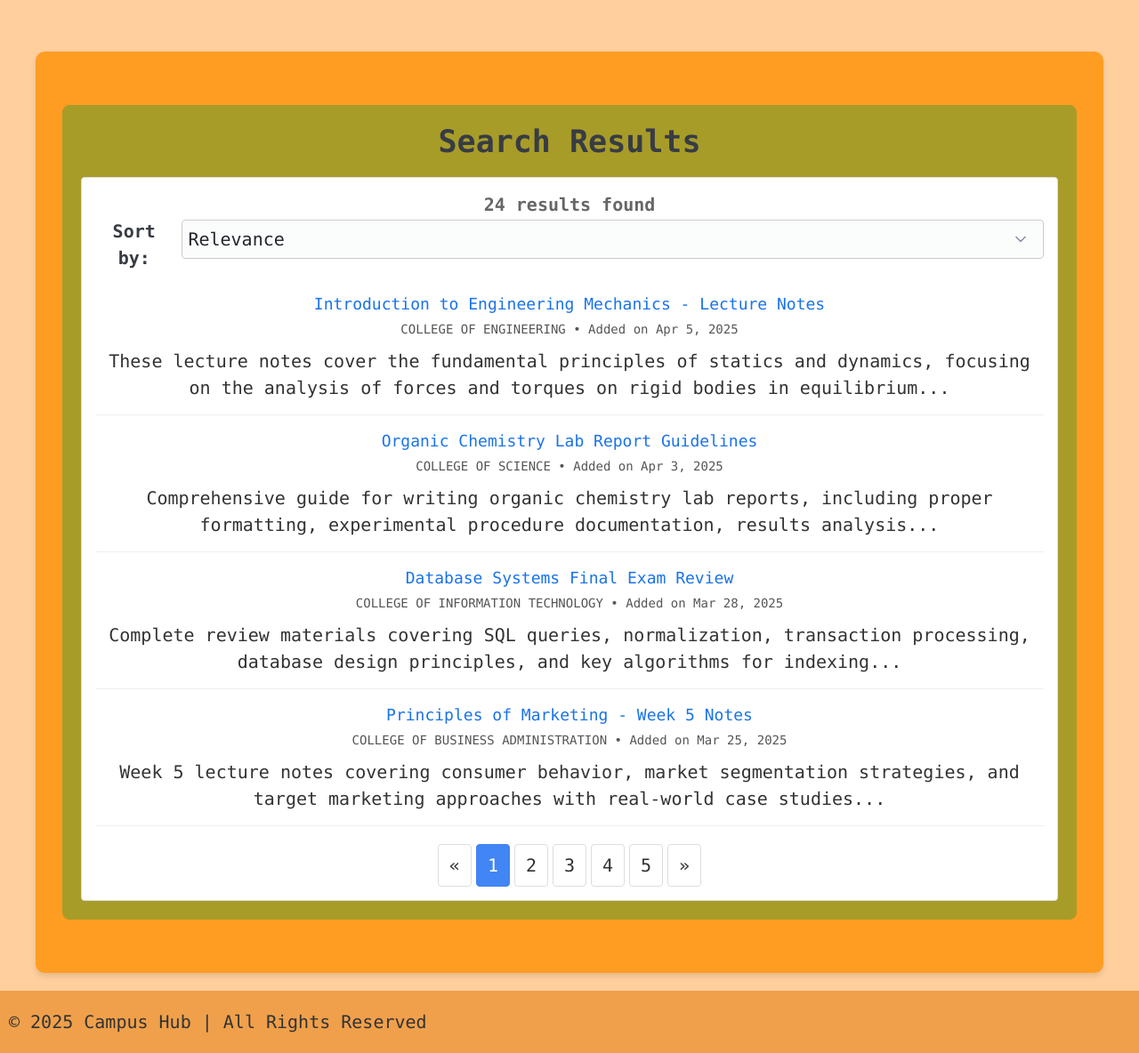
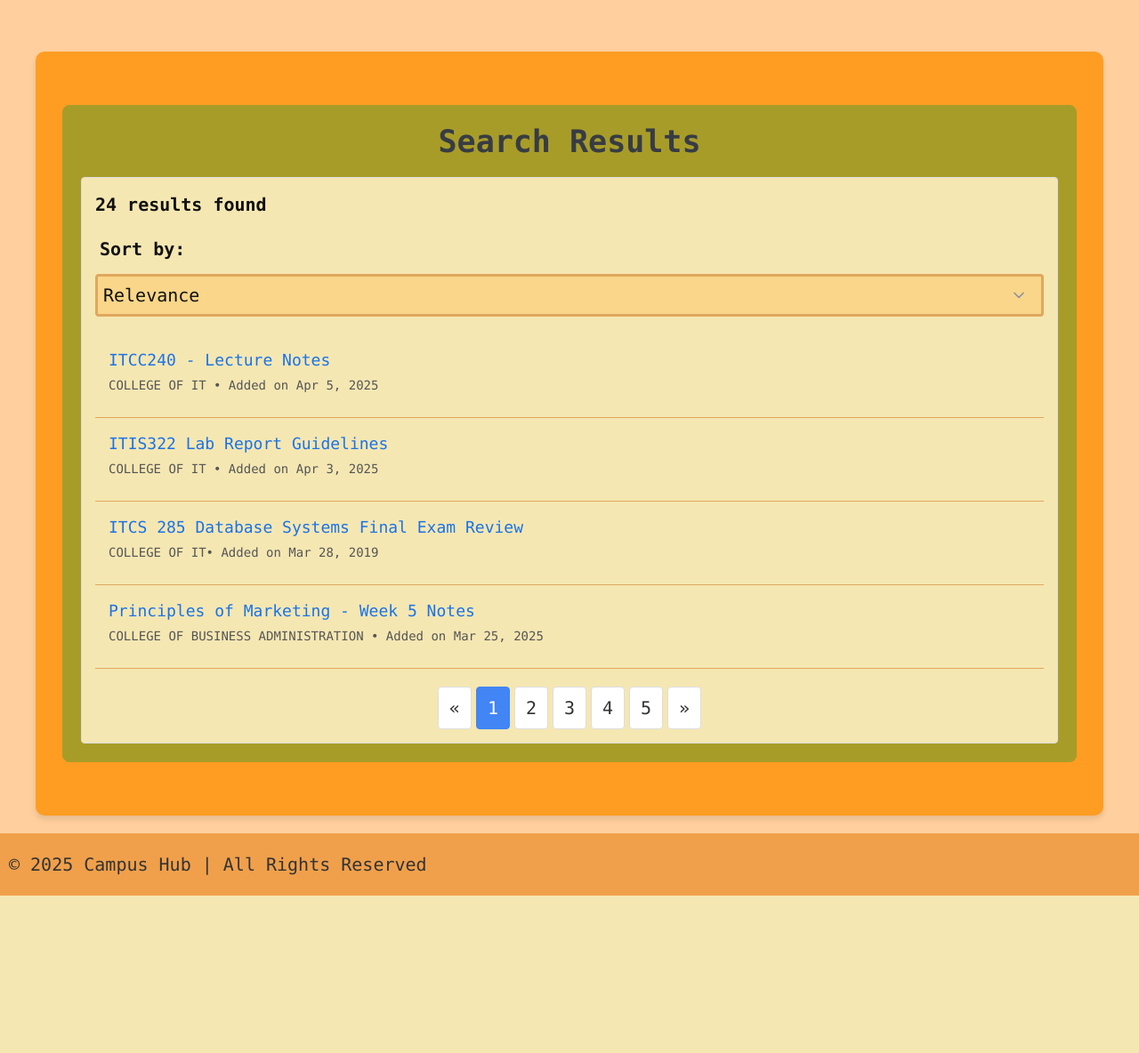
Before and after one commit to BayanAsmawi/itcs333_project, a PHP site: page /Search-results.html in a window 1280 px wide. Shown: the part 207-1391 px from the top of the page at 89% size. After the commit the page ends 1214 px from the top, so only its background shows below. Run offline with PHP 8.4, Linux system fonts and the light colour scheme; some libraries are stand-ins or nearby versions.

Commit message:
results update

```diff
--- a/course-notes/Search-results.html
+++ b/course-notes/Search-results.html
@@ -40,57 +40,37 @@
             </div>
 
             <!-- Sample search results -->
-            <div class="result-item">
-              <div class="result-title">
-                Introduction to Engineering Mechanics - Lecture Notes
+            <div id="result-item" class="result-item">
+              <div id="result-title" class="result-title">
+                ITCC240 - Lecture Notes
               </div>
-              <div class="result-meta">
-                COLLEGE OF ENGINEERING • Added on Apr 5, 2025
-              </div>
-              <div class="result-excerpt">
-                These lecture notes cover the fundamental principles of statics
-                and dynamics, focusing on the analysis of forces and torques on
-                rigid bodies in equilibrium...
+              <div id="result-meta" class="result-meta">
+                COLLEGE OF IT • Added on Apr 5, 2025
               </div>
             </div>
 
-            <div class="result-item">
-              <div class="result-title">
-                Organic Chemistry Lab Report Guidelines
+            <div id="result-item" class="result-item">
+              <div id="result-title" class="result-title">
+                ITIS322 Lab Report Guidelines
               </div>
-              <div class="result-meta">
-                COLLEGE OF SCIENCE • Added on Apr 3, 2025
-              </div>
-              <div class="result-excerpt">
-                Comprehensive guide for writing organic chemistry lab reports,
-                including proper formatting, experimental procedure
-                documentation, results analysis...
+              <div id="result-meta" class="result-meta">
+                COLLEGE OF IT • Added on Apr 3, 2025
               </div>
             </div>
 
-            <div class="result-item">
-              <div class="result-title">Database Systems Final Exam Review</div>
-              <div class="result-meta">
-                COLLEGE OF INFORMATION TECHNOLOGY • Added on Mar 28, 2025
-              </div>
-              <div class="result-excerpt">
-                Complete review materials covering SQL queries, normalization,
-                transaction processing, database design principles, and key
-                algorithms for indexing...
+            <div id="result-item" class="result-item">
+              <div id="result-title" class="result-title">ITCS 285 Database Systems Final Exam Review</div>
+              <div id="result-meta" class="result-meta">
+                COLLEGE OF IT• Added on Mar 28, 2019
               </div>
             </div>
 
-            <div class="result-item">
-              <div class="result-title">
+            <div id="result-item" class="result-item">
+              <div id="result-title" class="result-title">
                 Principles of Marketing - Week 5 Notes
               </div>
-              <div class="result-meta">
+              <div id="result-meta" class="result-meta">
                 COLLEGE OF BUSINESS ADMINISTRATION • Added on Mar 25, 2025
-              </div>
-              <div class="result-excerpt">
-                Week 5 lecture notes covering consumer behavior, market
-                segmentation strategies, and target marketing approaches with
-                real-world case studies...
               </div>
             </div>
 
--- a/course-notes/style4.css
+++ b/course-notes/style4.css
@@ -58,7 +58,7 @@ li a:hover {
   flex-direction: column;
   gap: 30px;
 }
-
+/* Search bar style */
 .search-section,
 .upload-section {
   background-color: #a89c29;
@@ -128,8 +128,7 @@ button {
 button:hover {
   background-color: #0056b3;
 }
-
-#search-results,
+/* Upload bar */
 #upload-status {
   margin-top: 15px;
   text-align: center;
@@ -151,8 +150,9 @@ footer {
   margin-top: auto;
 }
 
+/* Results page style */
 #search-results {
-  background-color: white;
+  background-color: #f5e7b2;
   border: 1px solid #ddd;
   border-radius: 4px;
   padding: 15px;
@@ -168,49 +168,50 @@ footer {
 }
 
 #results-count {
+  color: #111;
   font-weight: bold;
+  padding-bottom: 15px;
 }
 
-#sorting-controls {
+/* #sorting-controls {
   display: flex;
   align-items: center;
   gap: 10px;
-}
+} */
 
 #sorting-controls label {
   font-weight: bold;
+  color: #111;
+  padding: 5px;
 }
 
 #sorting-controls select {
   padding: 6px;
-  border: 1px solid #ccc;
+  background-color: #f9d689;
+  border: 3px solid #e0a75e;
   border-radius: 4px;
+  color: #111;
 }
 
-.result-item {
+#result-item {
   padding: 15px;
-  border-bottom: 1px solid #eee;
+  border-bottom: 1px solid #e0a75e;
 }
 
-.result-item:last-child {
+#result-item:last-child {
   border-bottom: none;
 }
 
-.result-title {
+#result-title {
   font-size: 18px;
   color: #1a73e8;
   margin-bottom: 5px;
 }
 
-.result-meta {
+#result-meta {
   color: #555;
   font-size: 14px;
   margin-bottom: 10px;
-}
-
-.result-excerpt {
-  color: #333;
-  line-height: 1.5;
 }
 
 .pagination {
```
